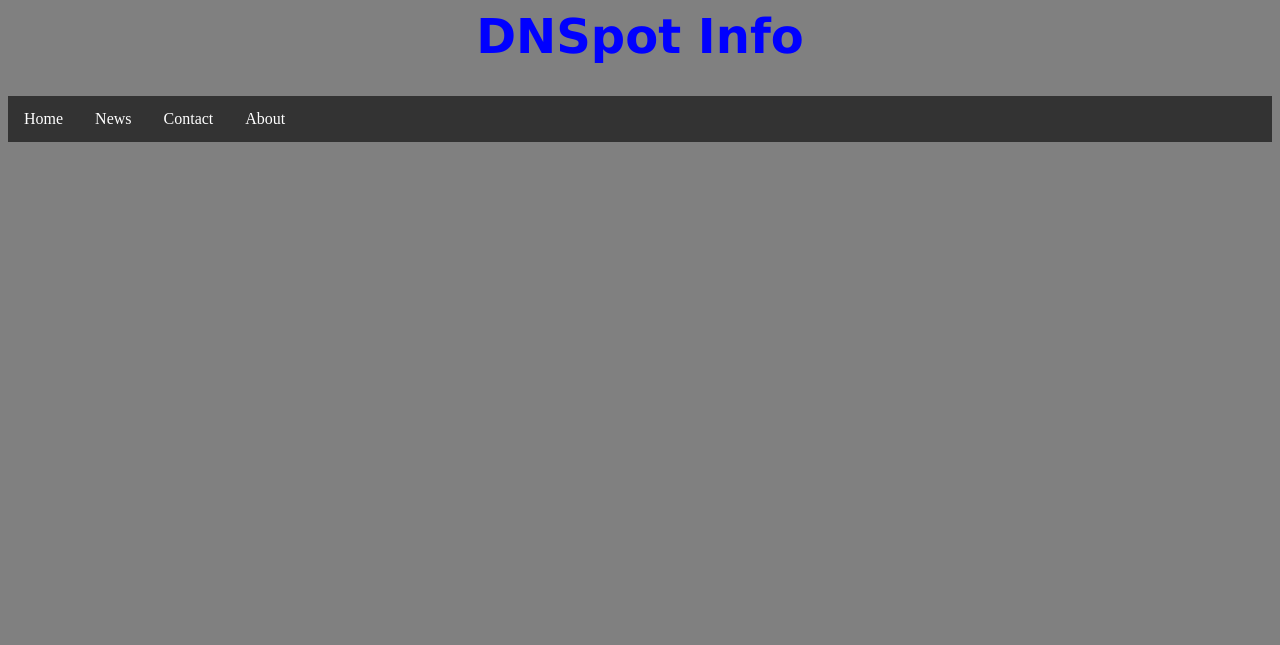
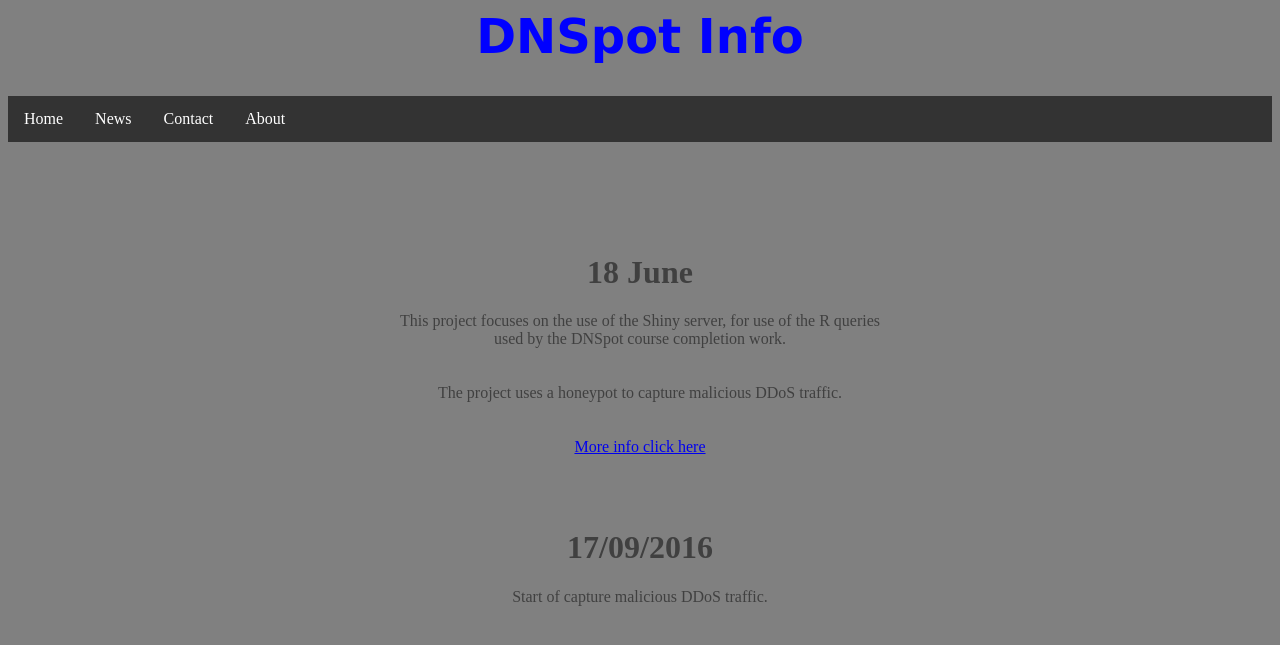
Before and after one commit to h31nr1ch/Shiny-R-server, a PHP site: page /about.html in a window 1280 px wide. Shown: the top 645 px of the page. Run offline with PHP 8.4, Linux system fonts and the light colour scheme; some libraries are stand-ins or nearby versions.

Commit message:
css done and about html working

```diff
--- a/r-database/application/www/a.css
+++ b/r-database/application/www/a.css
@@ -1,3 +1,8 @@
+.urll a {
+  color: blue;
+
+}
+
 .P.blocktext {
     margin-left: auto;
     margin-right: auto;
@@ -63,8 +68,6 @@
 
 
 
-
-
 .left {
    float: left;
    padding: 0 20px 20px 0;
--- a/r-database/application/www/about.html
+++ b/r-database/application/www/about.html
@@ -8,7 +8,7 @@
 
 </head>
 
-  <body bgcolor="#808080" text="#404040" link="#ff0000" vlink="#ff0000" alink="#ff0000">
+  <body bgcolor="#808080" text="#404040">
     <center>
       <h1 class= "h11">DNSpot Info</h1>
     </center>
@@ -29,4 +29,29 @@
 
   </body>
 
+
+ <center>
+ <h1>18 June</h1>
+ <P class="blocktext">
+   This project focuses on the use of the Shiny server, for use of the R queries<br> used by the DNSpot course completion work.<br>
+
+   <br><br>
+   The project uses a honeypot to capture malicious DDoS traffic.<br>
+
+ <br><br>
+  <a class="urll" href="https://github.com/h31nr1ch/Shiny-R-server">More info click here</a>
+ <!---More info in: https://github.com/h31nr1ch/Shiny-R-server--->
+ </P>
+
+
+ <br><br>
+ <h1> 17/09/2016</h1>
+ <P class="blocktext">
+   Start of capture malicious DDoS traffic.
+   <br>
+   <br><br>
+ </P>
+
+ </center>
+
 </html>
```
Also changed, not shown: r-database/application/www/contact.html (+43 -0 lines).
